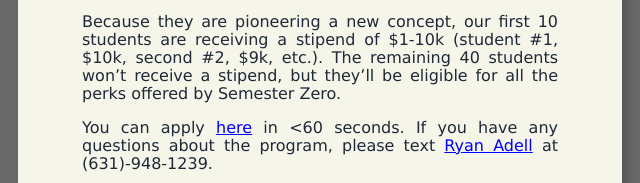
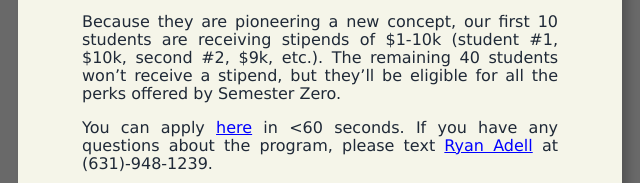
Before and after one commit to librarian99/theassembly, a plain HTML site: page index.html in a window 1280 px wide. Shown: the part 1121-1304 px from the top of the page, 320-960 px from the left. Drawn offline with nearby package versions, Linux system fonts and the light colour scheme.

Commit message:
Update index.html

```diff
--- a/index.html
+++ b/index.html
@@ -56,7 +56,7 @@
 
             <p>The FUTURE fee creates a sense of mutual responsibility and respect between artist and patron (or investor and founder). We want to help you win in whatever domain you’re in, and not just in a high-level, hand-wavy way. Helping you win means playing unfair games. Unlike existing universities, we’re not afraid to play unfair games to ensure our students win.</p>
 
-            <p>Because they are pioneering a new concept, our first 10 students are receiving a stipend of $1-10k (student #1, $10k, second #2,  $9k, etc.). The remaining 40 students won’t receive a stipend, but they’ll be eligible for all the perks offered by Semester Zero.</p>
+            <p>Because they are pioneering a new concept, our first 10 students are receiving stipends of $1-10k (student #1, $10k, second #2,  $9k, etc.). The remaining 40 students won’t receive a stipend, but they’ll be eligible for all the perks offered by Semester Zero.</p>
 
             <p>You can apply <a href="https://forms.gle/oUm86EYYV6jrR9jr7" style="color: blue; text-decoration: underline;">here</a> in <60 seconds. If you have any questions about the program, please text <a href="https://www.linkedin.com/in/ryanadell/" style="color: blue; text-decoration: underline;">Ryan Adell</a> at (631)-948-1239. </p>
         </div>
```
